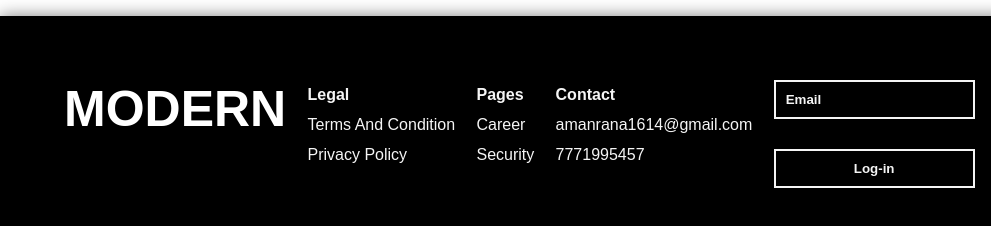
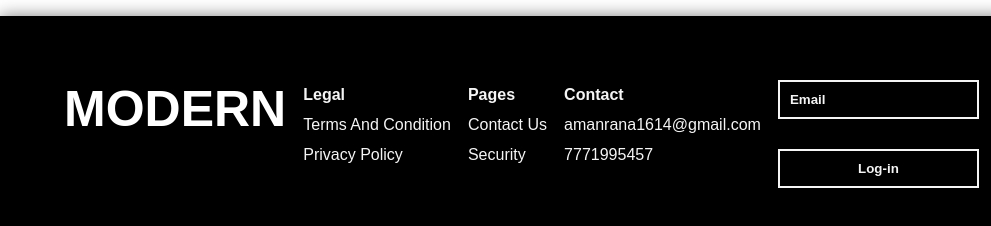
Before and after one commit to Amanrana2002/demo-website, a plain HTML site: page index.html in a window 1280 px wide. Shown: the part 2185-2411 px from the top of the page, 0-991 px from the left. Drawn offline with Linux system fonts and the light colour scheme.

Commit message:
index edit

```diff
--- a/index.html
+++ b/index.html
@@ -100,7 +100,7 @@
         </div>
         <div class="footer-3">
             <h4>Pages</h4>
-            <p>Career</p>
+            <p>Contact Us</p>
             <p>Security</p>
         </div>
         <div class="footer-4">
```
